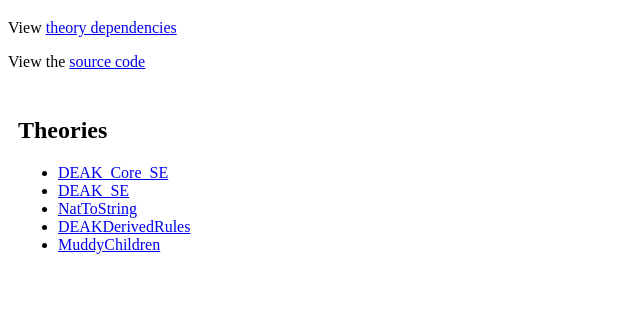
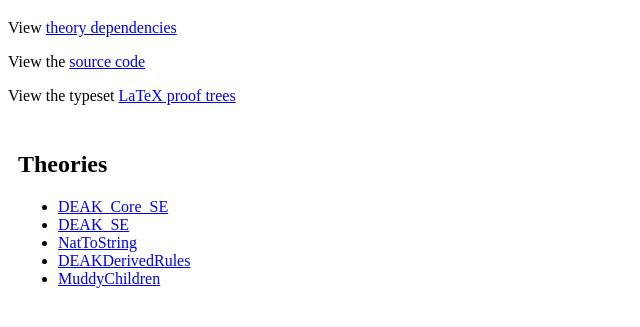
Before and after one commit to goodlyrottenapple/muddy-children, a plain HTML site: page docs/index.html in a window 1280 px wide. Shown: the part 61-388 px from the top of the page, without its empty margins (0-640 px from the left). Drawn offline with Linux system fonts and the light colour scheme.

Commit message:
adding reference to the typeset pts

```diff
--- a/docs/index.html
+++ b/docs/index.html
@@ -12,6 +12,7 @@
 
 <p>View <a href="session_graph.pdf">theory dependencies</a></p>
 <p>View the <a href="https://github.com/goodlyrottenapple/muddy-children">source code</a></p>
+<p>View the typeset <a href="https://github.com/goodlyrottenapple/muddy-children/tree/master/LaTeX">LaTeX proof trees</a></p>
 
 </div>
 <div class="theories">
```
